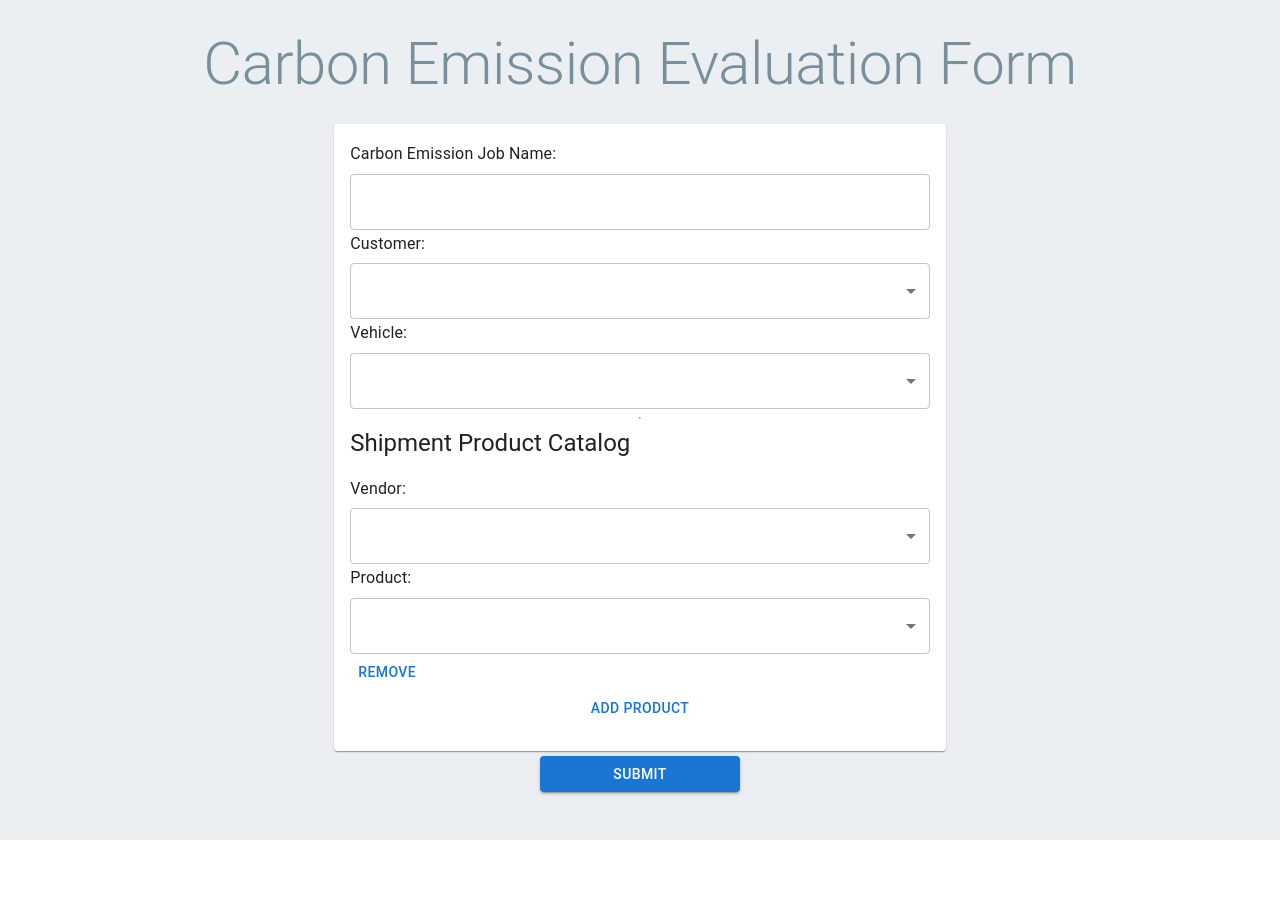
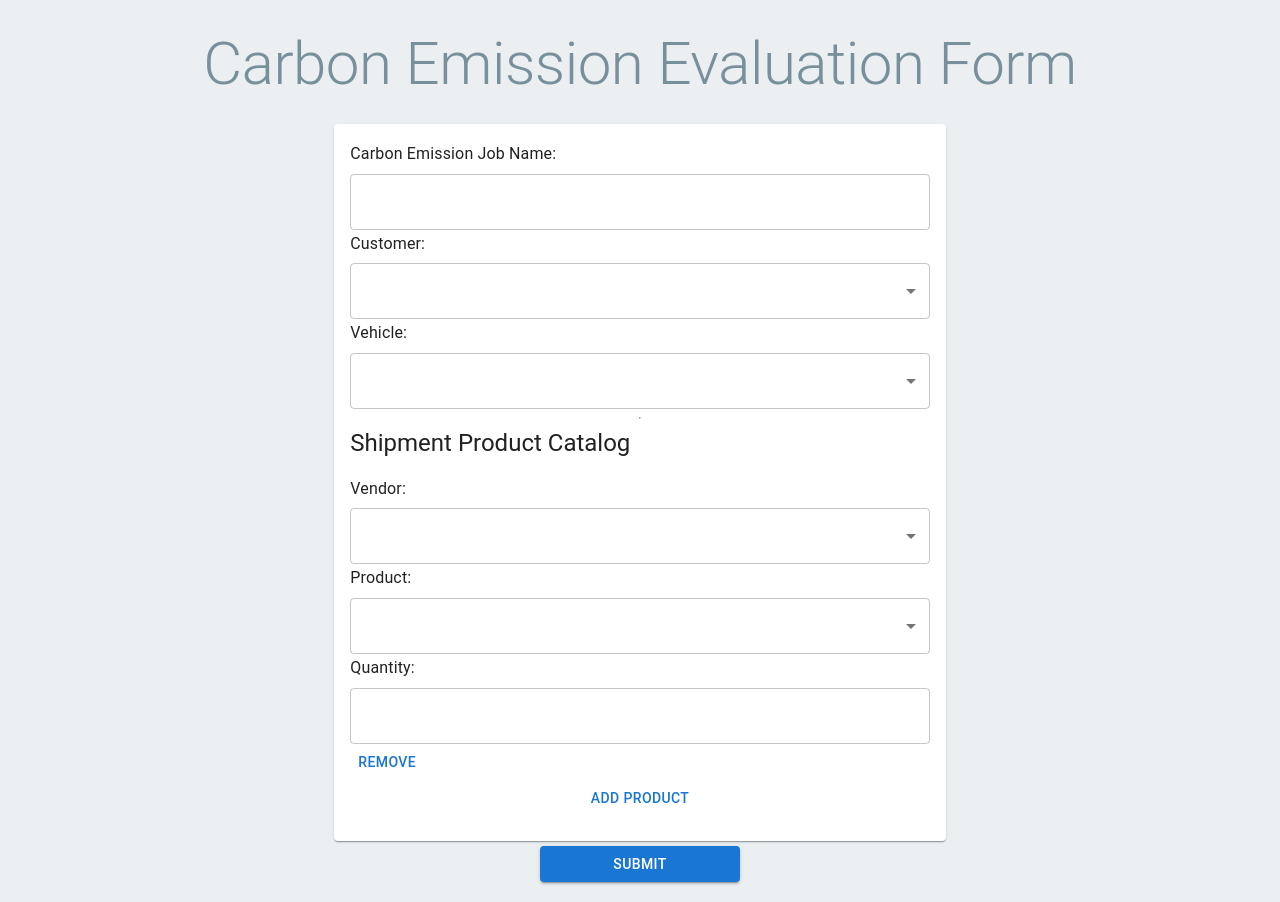
Before and after one commit to sean-jesuharun/Carbon-Footprint-Monitoring-Platform, a React (Vite) app in the folder CO2-monitoring-system/: page /carbon-emission-evaluation in a window 1280 px wide. Before the commit the page ends 840 px from the top, so only its background shows below. Built offline with nearby package versions, Linux system fonts and the light colour scheme.

Commit message:
Added a new field to the Evaluation form

```diff
--- a/CO2-monitoring-system/src/pages/CarbonEmissionEvaluation.jsx
+++ b/CO2-monitoring-system/src/pages/CarbonEmissionEvaluation.jsx
@@ -8,7 +8,8 @@ const CarbonEmissionEvaluationForm = () => {
     vehicle: '',
     shipmentProductCatalog: [{
       vendor: '',
-      product: ''
+      product: '',
+      quantity: '' // Add quantity field
     }]
   });
 
@@ -33,7 +34,7 @@ const CarbonEmissionEvaluationForm = () => {
   const handleAddProduct = () => {
     setFormData({
       ...formData,
-      shipmentProductCatalog: [...formData.shipmentProductCatalog, { vendor: '', product: '' }]
+      shipmentProductCatalog: [...formData.shipmentProductCatalog, { vendor: '', product: '', quantity: '' }] // Include quantity field
     });
   };
 
@@ -54,7 +55,7 @@ const CarbonEmissionEvaluationForm = () => {
       carbonEmissionJobName: '',
       customer: '',
       vehicle: '',
-      shipmentProductCatalog: [{ vendor: '', product: '' }]
+      shipmentProductCatalog: [{ vendor: '', product: '', quantity: '' }] // Reset quantity field
     });
   };
 
@@ -125,6 +126,15 @@ const CarbonEmissionEvaluationForm = () => {
                   <MenuItem value="Product2">Product2</MenuItem>
                   <MenuItem value="Product3">Product3</MenuItem>
                 </Select>
+                <Typography variant="subtitle1" gutterBottom>Quantity:</Typography>
+                <TextField
+                  type="number"
+                  name="quantity"
+                  value={product.quantity}
+                  onChange={(e) => handleProductInputChange(index, e)}
+                  fullWidth
+                  required
+                />
                 <Button type="button" onClick={() => handleRemoveProduct(index)}>Remove</Button>
               </div>
             ))}
```
